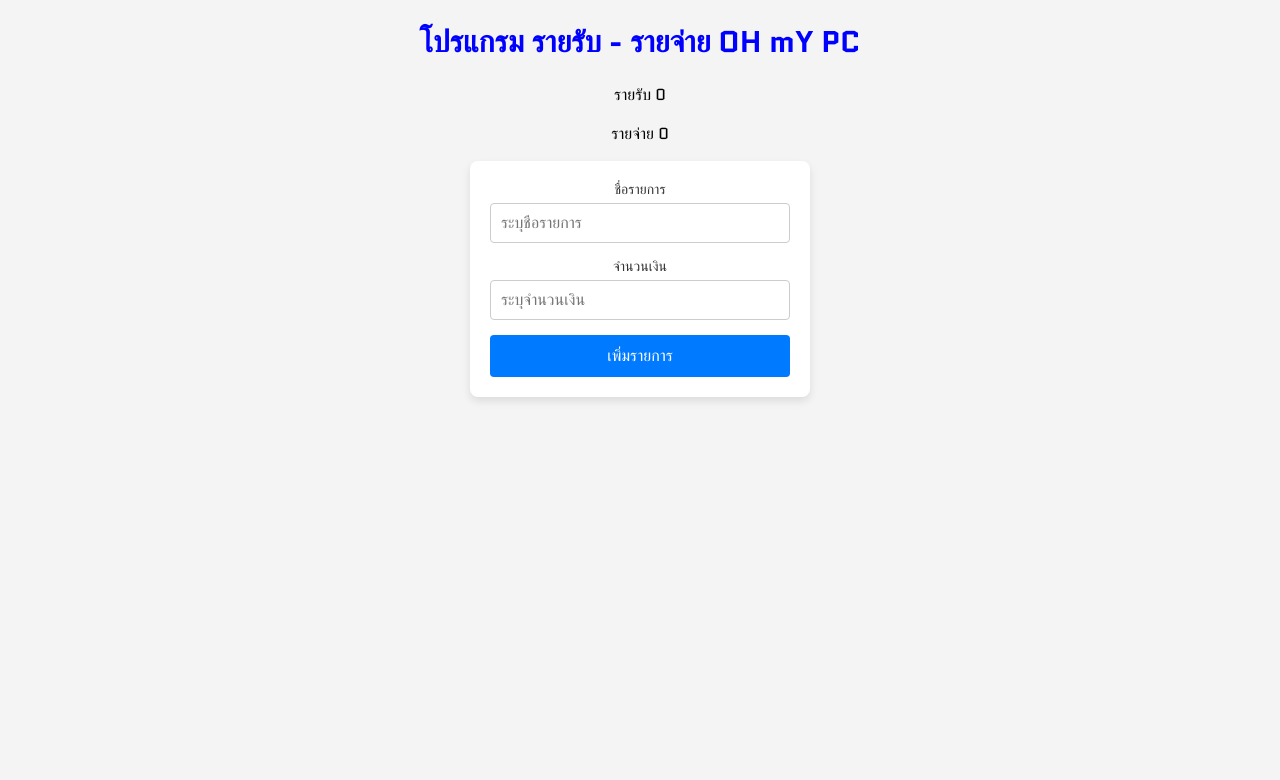
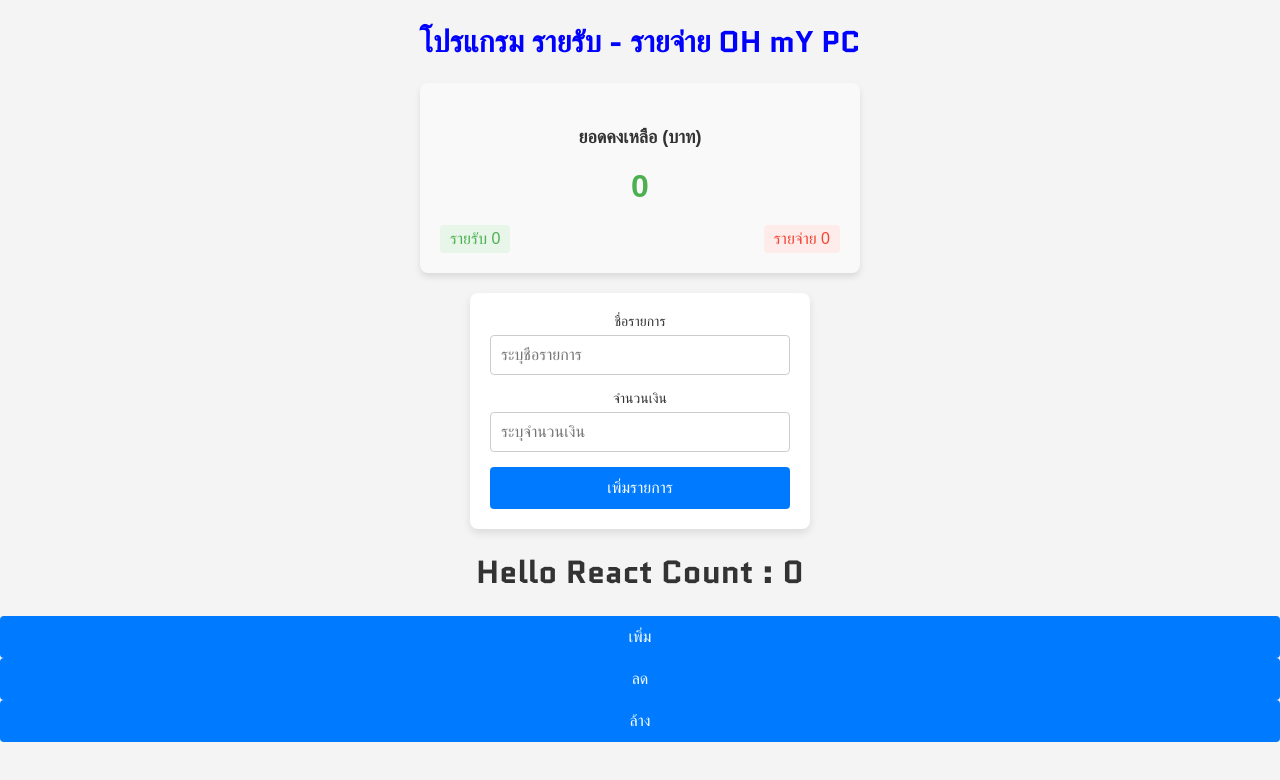
Before and after one commit to 0KrittapasKa0/react_learning_2, a React (Create React App) app: page / in a window 1280 px wide. Shown: the top 780 px of the page. Built offline with nearby package versions, Linux system fonts and the light colour scheme.

Commit message:
useReducer Basic

```diff
--- a/src/components/App.js
+++ b/src/components/App.js
@@ -1,4 +1,4 @@
-import { useContext, useEffect, useState } from "react";
+import { useContext, useEffect, useState, useReducer, act } from "react";
 import { v4 as uuidv4 } from "uuid";
 import Items from "./Items";
 import "./App.css";
@@ -29,7 +29,21 @@ function App() {
         .reduce((totol, element) => (totol -= element), 0) * -1;
     setReportIncome(income);
     setResportExpense(expense);
-  }, [items,ReportIncome,ReportExpense]);
+  }, [items, ReportIncome, ReportExpense]);
+  const [count, setCount] = useState(0);
+  const reducer = (state, action) => {
+    switch (action.type) {
+      case "Add":
+        return state + action.payload;
+      case "Subtract":
+        return state - action.payload;
+      case "Clear":
+        return 0;
+      default:
+        return null;
+    }
+  };
+  const [result, dispatch] = useReducer(reducer, count);
   return (
     <DataContext.Provider
       value={{
@@ -42,6 +56,14 @@ function App() {
         <ReportComponent />
         <FormCoponent onAddItem={onAddNewItem} />
         <Transaction items={items} />
+        <h1>Hello React Count : {result}</h1>
+        <button onClick={() => dispatch({ type: "Add", payload: 10 })}>
+          เพิ่ม
+        </button>{" "}
+        <button onClick={() => dispatch({ type: "Subtract", payload: 5 })}>
+          ลด
+        </button>{" "}
+        <button onClick={() => dispatch({ type: "Clear" })}>ล้าง</button>
       </div>
     </DataContext.Provider>
   );
--- /dev/null
+++ b/src/components/ReportComponent.css
@@ -0,0 +1,46 @@
+/* Add this in a CSS file or inline */
+.report-container {
+    font-family: 'Arial', sans-serif;
+    margin: 20px auto;
+    padding: 20px;
+    max-width: 400px;
+    border-radius: 8px;
+    background: #f9f9f9;
+    box-shadow: 0 4px 6px rgba(0, 0, 0, 0.1);
+    text-align: center;
+  }
+
+  .report-container h4 {
+    font-size: 18px;
+    color: #333;
+    margin-bottom: 10px;
+  }
+
+  .report-container h1 {
+    font-size: 32px;
+    color: #4CAF50; /* Green for balance */
+    margin-bottom: 20px;
+  }
+
+  .report {
+    display: flex;
+    justify-content: space-between;
+    margin-top: 15px;
+  }
+
+  .report p {
+    font-size: 16px;
+    margin: 0;
+    padding: 5px 10px;
+    border-radius: 4px;
+  }
+
+  .report p:first-child {
+    color: #4CAF50; /* Green for income */
+    background-color: #e8f5e9;
+  }
+
+  .report p:last-child {
+    color: #F44336; /* Red for expense */
+    background-color: #fdecea;
+  }
--- a/src/components/ReportComponent.js
+++ b/src/components/ReportComponent.js
@@ -1,12 +1,20 @@
 import { useContext } from "react";
 import DataContext from "../data/DataContext";
+import './ReportComponent.css'; // Import your CSS file
+
 const ReportComponent = () => {
-    const {income,expense} = useContext(DataContext);
+  const { income, expense } = useContext(DataContext);
+
   return (
-    <div>
-      <p>รายรับ {income}</p>
-      <p>รายจ่าย {expense}</p>
+    <div className="report-container">
+      <h4>ยอดคงเหลือ (บาท)</h4>
+      <h1>{income - expense}</h1>
+      <div className="report">
+        <p>รายรับ {income}</p>
+        <p>รายจ่าย {expense}</p>
+      </div>
     </div>
   );
 };
+
 export default ReportComponent;
```
